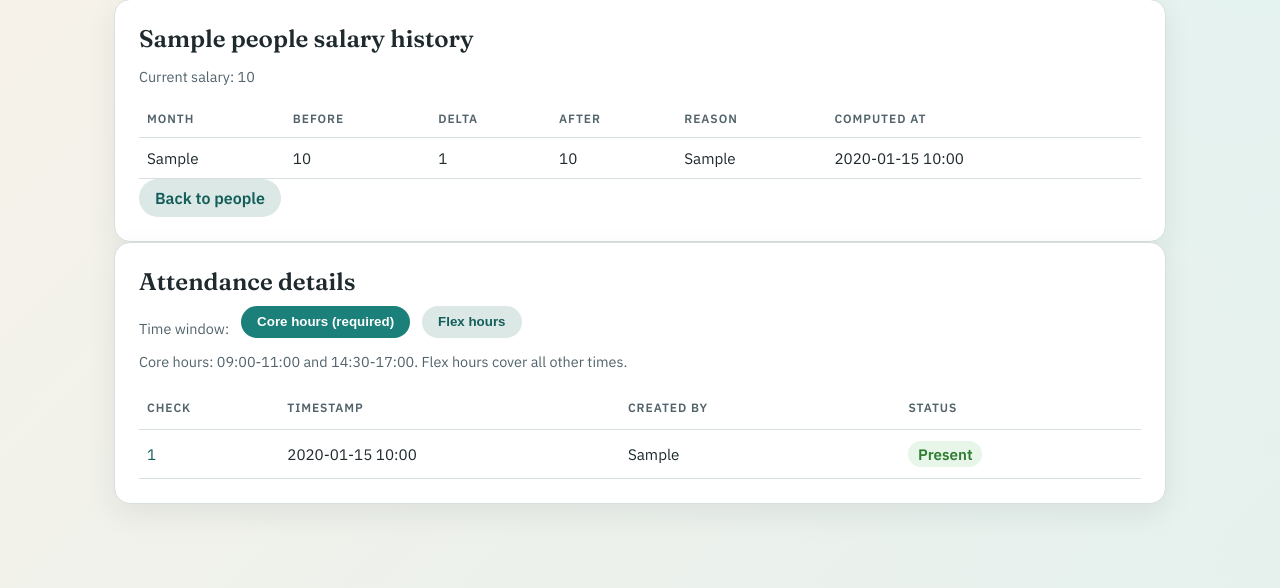
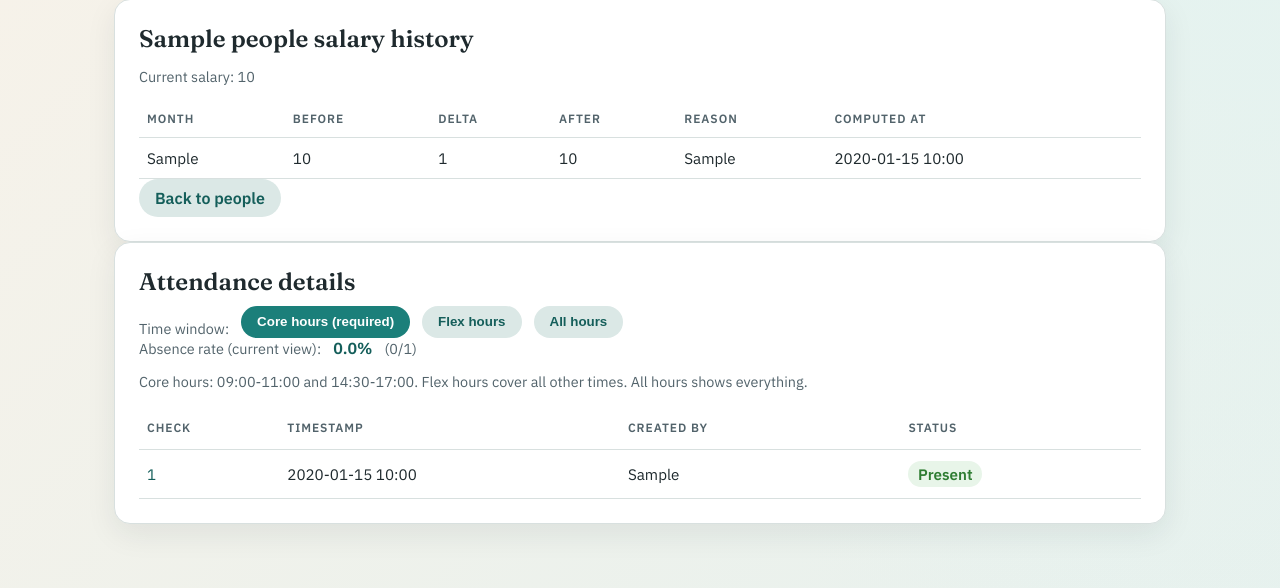
Before and after one commit to DavidLiu-code/Attendance_Code, a FastAPI app: page /people/1 in a window 1280 px wide. Shown: the part 110-698 px from the top of the page. Run offline with FastAPI, Linux system fonts and the light colour scheme; tables that the repository leaves empty hold one stand-in row (values such as "Sample post").

Commit message:
feat(main.py): added the All hours button and an absence‑rate line

```diff
--- a/app/templates/person_history.html
+++ b/app/templates/person_history.html
@@ -46,8 +46,14 @@
     <span class="muted">Time window:</span>
     <button class="button" type="button" data-time-filter="core" aria-pressed="true">Core hours (required)</button>
     <button class="button secondary" type="button" data-time-filter="flex" aria-pressed="false">Flex hours</button>
+    <button class="button secondary" type="button" data-time-filter="all" aria-pressed="false">All hours</button>
   </div>
-  <p class="muted">Core hours: 09:00-11:00 and 14:30-17:00. Flex hours cover all other times.</p>
+  <div class="inline" id="attendance-absence-rate">
+    <span class="muted">Absence rate (current view):</span>
+    <span class="count" id="attendance-absence-rate-value">N/A</span>
+    <span class="muted" id="attendance-absence-rate-detail"></span>
+  </div>
+  <p class="muted">Core hours: 09:00-11:00 and 14:30-17:00. Flex hours cover all other times. All hours shows everything.</p>
   {% if attendance_rows %}
   <div class="attendance-table-wrap"{% if attendance_min_height %} style="min-height: {{ attendance_min_height }}px;"{% endif %}>
   <table class="attendance-table" id="attendance-table">
@@ -113,12 +119,26 @@
     const filterLabel = document.getElementById("attendance-filter-label");
     const clearLink = document.getElementById("attendance-filter-clear");
     const timeButtons = document.querySelectorAll("[data-time-filter]");
+    const absenceRateValue = document.getElementById("attendance-absence-rate-value");
+    const absenceRateDetail = document.getElementById("attendance-absence-rate-detail");
     if (!rows.length || !filterWrap || !filterLabel || !clearLink || !timeButtons.length) {
       return;
     }
     let currentFilter = "{{ filter_status or '' }}";
     let currentTime = "core";
     const personId = "{{ person.id }}";
+
+    const isRowVisible = (row) => {
+      const rowStatus = row.dataset.status;
+      const rowTime = row.dataset.time;
+      if (currentFilter && rowStatus !== currentFilter) {
+        return false;
+      }
+      if (currentTime !== "all" && rowTime !== currentTime) {
+        return false;
+      }
+      return true;
+    };
 
     const updateTimeButtons = () => {
       timeButtons.forEach((button) => {
@@ -128,12 +148,39 @@
       });
     };
 
+    const updateAbsenceRate = () => {
+      if (!absenceRateValue) {
+        return;
+      }
+      let total = 0;
+      let absent = 0;
+      rows.forEach((row) => {
+        if (!isRowVisible(row)) {
+          return;
+        }
+        total += 1;
+        if (row.dataset.status === "absent") {
+          absent += 1;
+        }
+      });
+      if (!total) {
+        absenceRateValue.textContent = "N/A";
+        if (absenceRateDetail) {
+          absenceRateDetail.textContent = "";
+        }
+        return;
+      }
+      const rate = (absent / total) * 100;
+      absenceRateValue.textContent = `${rate.toFixed(1)}%`;
+      if (absenceRateDetail) {
+        absenceRateDetail.textContent = `(${absent}/${total})`;
+      }
+    };
+
     const applyFilter = (status) => {
       currentFilter = status || "";
       rows.forEach((row) => {
-        const rowStatus = row.dataset.status;
-        const rowTime = row.dataset.time;
-        const hideRow = (currentFilter && rowStatus !== currentFilter) || rowTime !== currentTime;
+        const hideRow = !isRowVisible(row);
         row.classList.toggle("row-hidden", hideRow);
       });
       document.querySelectorAll(".check-link").forEach((link) => {
@@ -152,6 +199,7 @@
         filterLabel.textContent = "";
       }
       updateTimeButtons();
+      updateAbsenceRate();
     };
 
     clearLink.addEventListener("click", (event) => {
```
